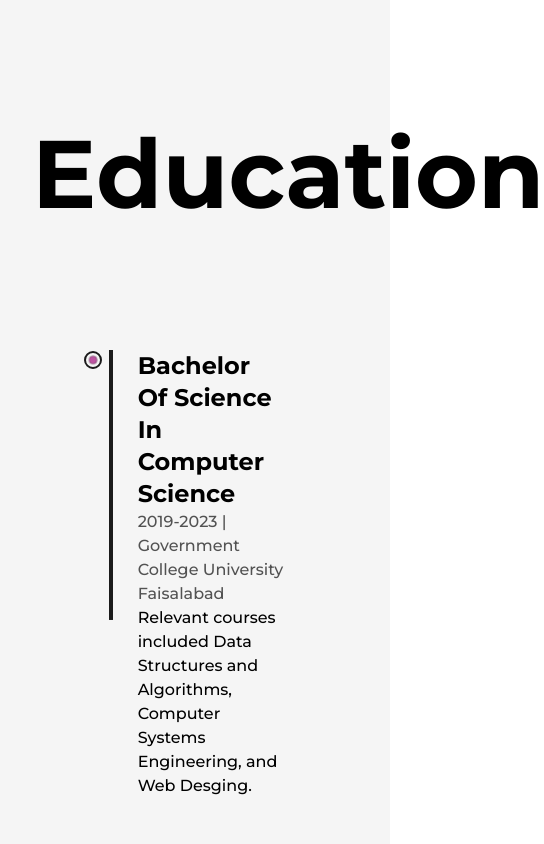
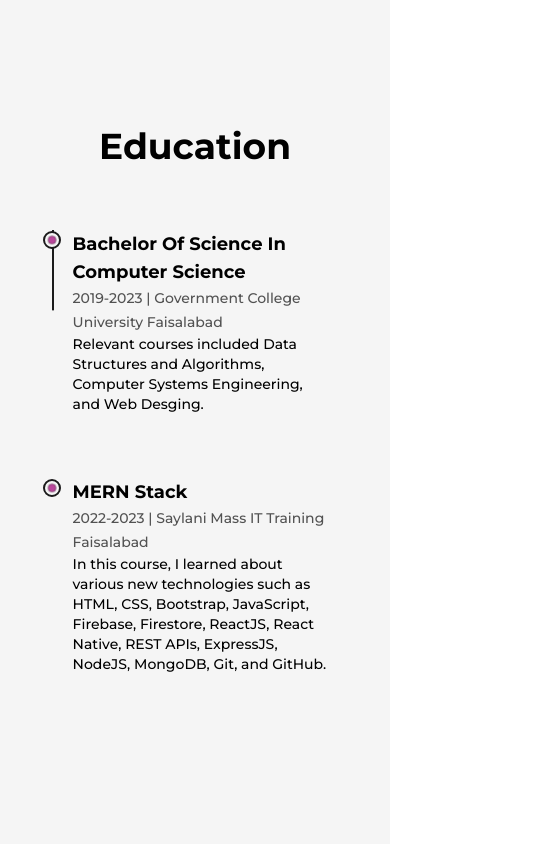
Before and after one commit to sikander-nawaz/Portfolio, a Next.js app: page /about in a window 390 px wide. Shown: the part 2860-3704 px from the top of the page, 544 px wide, since content can reach past the window. Built offline with nearby package versions, Linux system fonts and the light colour scheme.

Commit message:
Education_Responsive

```diff
--- a/src/components/Education.jsx
+++ b/src/components/Education.jsx
@@ -7,7 +7,7 @@ const Details = ({ type, time, place, info }) => {
   return (
     <li
       ref={ref}
-      className="my-8 first:mt-0 last:mb-0 w-[60%] mx-auto flex flex-col items-center justify-between"
+      className="my-8 first:mt-0 last:mb-0 w-[60%] mx-auto flex flex-col items-center justify-between md:w-[80%]"
     >
       <LiIcons reference={ref} />
 
@@ -16,11 +16,13 @@ const Details = ({ type, time, place, info }) => {
         whileInView={{ y: 0 }}
         transition={{ duration: 0.5, type: "spring" }}
       >
-        <h3 className="capitalize font-bold text-2xl">{type}</h3>
-        <span className="capitalize font-medium text-dark/75">
+        <h3 className="capitalize font-bold text-2xl sm:text-xl xs:text-lg">
+          {type}
+        </h3>
+        <span className="capitalize font-medium text-dark/75 dark:text-light/50 xs:text-sm">
           {time} | {place}
         </span>
-        <p className="font-medium w-full">{info}</p>
+        <p className="font-medium w-full md:text-sm">{info}</p>
       </motion.div>
     </li>
   );
@@ -34,14 +36,16 @@ const Education = () => {
   });
   return (
     <div className="my-64">
-      <h2 className="font-bold text-8xl mb-32 w-full text-center">Education</h2>
+      <h2 className="font-bold text-8xl mb-32 w-full text-center md:text-6xl xs:text-4xl md:mb-16">
+        Education
+      </h2>
 
-      <div ref={ref} className="w-[75%] mx-auto relative">
+      <div ref={ref} className="w-[75%] mx-auto relative lg:w-[90%] md:w-full">
         <motion.div
           style={{ scaleY: scrollYProgress }}
-          className="absolute left-9 top-0 w-[4px] h-full bg-dark origin-top"
+          className="absolute left-9 top-0 w-[4px] h-full bg-dark origin-top dark:bg-primaryDark md:w-[2px] md:left-[30px] xs:left-[20px]"
         />
-        <ul className="w-full flex flex-col items-center justify-between ml-4">
+        <ul className="w-full flex flex-col items-center justify-between ml-4 xs:ml-2">
           <Details
             type={"Bachelor Of Science In Computer Science"}
             time={"2019-2023"}
--- a/src/components/Experience.jsx
+++ b/src/components/Experience.jsx
@@ -26,7 +26,7 @@ const Details = ({ position, company, companyLink, time, address, work }) => {
             @{company}
           </a>
         </h3>
-        <span className="capitalize font-medium text-dark/75 dark:text-light/75 xs:text-sm">
+        <span className="capitalize font-medium text-dark/75 dark:text-light/50 xs:text-sm">
           {time} | {address}
         </span>
         <p className="font-medium w-full md:text-sm">{work}</p>
```
